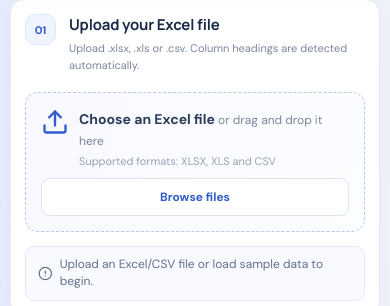
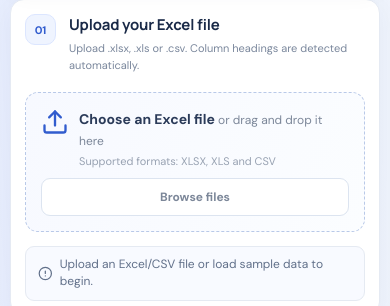
Before and after one commit to akash0222/label-generator, a React (Vite) app: page / in a window 390 px wide. Shown: the part 510-816 px from the top of the page. Built offline with nearby package versions, Linux system fonts and the light colour scheme.

Commit message:
Refine mobile controls and upload keyboard access

```diff
--- a/src/App.jsx
+++ b/src/App.jsx
@@ -1197,7 +1197,7 @@ export default function App() {
     </nav>
 
     <section id="step-data" className="panel upload-panel"><div className="section-title"><span className="step">01</span><div><h2>Upload your Excel file</h2><p>Upload .xlsx, .xls or .csv. Column headings are detected automatically.</p></div></div>
-      <div className="upload-zone" role="button" tabIndex={0} aria-label="Choose an Excel or CSV file" onKeyDown={e => { if (e.key === 'Enter' || e.key === ' ') { e.preventDefault(); fileRef.current?.click(); } }} onDragOver={e => e.preventDefault()} onDrop={e => { e.preventDefault(); loadFile(e.dataTransfer.files?.[0]); }} onClick={() => fileRef.current?.click()}><input ref={fileRef} type="file" accept=".xlsx,.xls,.csv" hidden onChange={e => { const file = e.currentTarget.files?.[0]; e.currentTarget.value = ''; loadFile(file); }}/><Upload size={23}/><div><b>Choose an Excel file</b><span> or drag and drop it here<small>Supported formats: XLSX, XLS and CSV</small></span></div><button className="button outline" type="button">Browse files</button></div>
+      <div className="upload-zone" role="button" tabIndex={0} aria-label="Choose an Excel or CSV file" onKeyDown={e => { if (e.key === 'Enter' || e.key === ' ') { e.preventDefault(); fileRef.current?.click(); } }} onDragOver={e => e.preventDefault()} onDrop={e => { e.preventDefault(); loadFile(e.dataTransfer.files?.[0]); }} onClick={() => fileRef.current?.click()}><input ref={fileRef} type="file" accept=".xlsx,.xls,.csv" hidden onChange={e => { const file = e.currentTarget.files?.[0]; e.currentTarget.value = ''; loadFile(file); }}/><Upload size={23}/><div><b>Choose an Excel file</b><span> or drag and drop it here<small>Supported formats: XLSX, XLS and CSV</small></span></div><span className="button outline upload-browse-label">Browse files</span></div>
       {fileName && <div className="file-chip"><FileSpreadsheet size={15}/>{fileName}<b>{records.length} records</b></div>}
       {sheetNames.length > 1 && <label className="worksheet-picker">Worksheet<select value={selectedSheet} onChange={e => changeWorksheet(e.target.value)}>{sheetNames.map(name => <option key={name} value={name}>{name}</option>)}</select></label>}
       <div className={'status ' + status.type}>{status.type === 'success' ? <Check size={15}/> : <AlertCircle size={15}/>} {status.text}</div>
@@ -1219,9 +1219,9 @@ export default function App() {
         <input className="line-input" value={line.text} placeholder="Example: {@Student Name} {@Father Name}" onChange={e => updateLine(line.id, { text: e.target.value })}/>
         <select aria-label="Insert Excel column" defaultValue="" onChange={e => { if (e.target.value) { updateLine(line.id, { text: line.text + (line.text ? ' ' : '') + '{@' + e.target.value + '}' }); e.target.value = ''; } }}><option value="">Insert column…</option>{headers.map(h => <option key={h} value={h}>{h}</option>)}</select>
         <label className="bold-toggle"><input type="checkbox" checked={line.bold} onChange={e => updateLine(line.id, { bold: e.target.checked })}/> Bold</label>
-        <button type="button" className="icon-button" title="Move line up" aria-label="Move label line up" disabled={index === 0} onClick={() => moveLine(index, -1)}>↑</button>
-        <button type="button" className="icon-button" title="Move line down" aria-label="Move label line down" disabled={index === lines.length - 1} onClick={() => moveLine(index, 1)}>↓</button>
-        <button type="button" className="icon-button delete" title="Remove line" aria-label="Remove label line" onClick={() => setLines(old => old.filter(item => item.id !== line.id))}><Trash2 size={14}/></button>
+        <button type="button" className="icon-button line-move-up" title="Move line up" aria-label="Move label line up" disabled={index === 0} onClick={() => moveLine(index, -1)}>↑</button>
+        <button type="button" className="icon-button line-move-down" title="Move line down" aria-label="Move label line down" disabled={index === lines.length - 1} onClick={() => moveLine(index, 1)}>↓</button>
+        <button type="button" className="icon-button delete line-remove" title="Remove line" aria-label="Remove label line" onClick={() => setLines(old => old.filter(item => item.id !== line.id))}><Trash2 size={14}/></button>
       </div>)}</div>}
         <p className="hint">Use <code>{'{@Column Heading}'}</code> for Excel values and <code>{'{@relationship}'}</code> for D/o or S/o based on Gender. Add fixed text around placeholders. Empty values are omitted automatically. Drag the numbered handle to reorder lines.</p>
         <button className="button add-line" onClick={addLine}><Plus size={15}/> Add label line</button>
```
